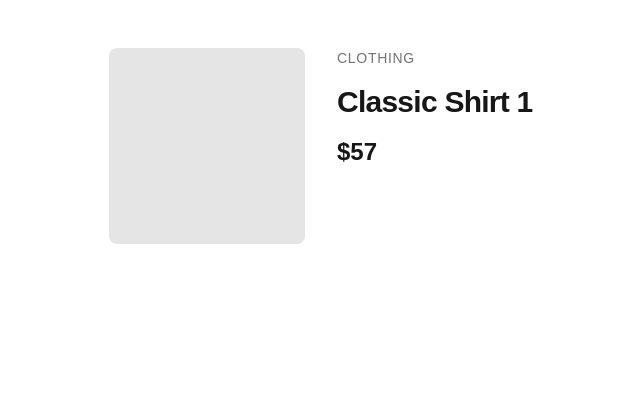
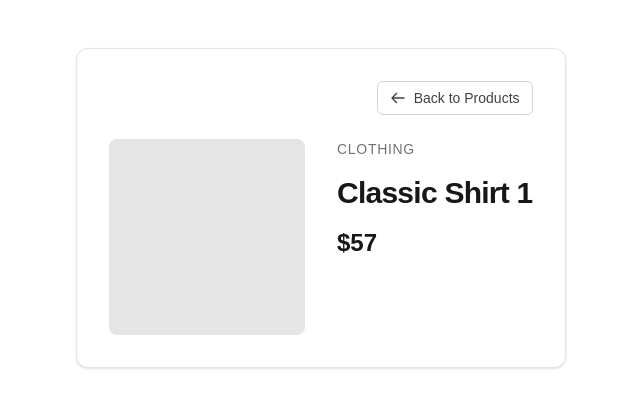
Before and after one commit to meechi27/couture, a Next.js app: page /products/1 in a window 1280 px wide. Shown: the top 408 px of the page, without its empty margins (319-959 px from the left). Built offline with nearby package versions, Linux system fonts and the light colour scheme.

Commit message:
added a back button to listing

```diff
--- a/src/app/products/[id]/page.tsx
+++ b/src/app/products/[id]/page.tsx
@@ -1,16 +1,14 @@
+import Link from "next/link";
 import { mockProducts } from "../mock-products";
 import { notFound } from "next/navigation";
 
-interface ProductDetailsProps{
-    params : Promise<{id : string}>
+interface ProductDetailsProps {
+    params: Promise<{ id: string }>;
 }
 
-
-
-export default async function ProductDetails({params} : ProductDetailsProps){
-
-    const {id} = await params;
-    const product = mockProducts.find((product)=>product.id === id);
+export default async function ProductDetails({ params }: ProductDetailsProps) {
+    const { id } = await params;
+    const product = mockProducts.find((product) => product.id === id);
 
     if (!product) {
         notFound();
@@ -18,6 +16,30 @@ export default async function ProductDetails({params} : ProductDetailsProps){
 
     return (
         <main className="max-w-4xl mx-auto px-4 py-12">
+            <div className="rounded-xl border border-neutral-200 bg-white p-6 shadow-sm sm:p-8">
+                <div className="mb-6 flex justify-end">
+                    <Link
+                        href="/products"
+                        className="inline-flex items-center gap-2 rounded-md border border-neutral-300 px-3 py-1.5 text-sm font-medium text-neutral-700 transition-colors hover:bg-neutral-100 hover:text-neutral-900"
+                    >
+                        <svg
+                            xmlns="http://www.w3.org/2000/svg"
+                            className="h-4 w-4"
+                            fill="none"
+                            viewBox="0 0 24 24"
+                            stroke="currentColor"
+                            strokeWidth={2}
+                        >
+                            <path
+                                strokeLinecap="round"
+                                strokeLinejoin="round"
+                                d="M10 19l-7-7m0 0l7-7m-7 7h18"
+                            />
+                        </svg>
+                        Back to Products
+                    </Link>
+                </div>
+
                 <div className="grid grid-cols-1 md:grid-cols-2 gap-8 items-start">
                     <div className="aspect-square bg-neutral-200 rounded-lg w-full" />
 
@@ -33,6 +55,7 @@ export default async function ProductDetails({params} : ProductDetailsProps){
                         </p>
                     </div>
                 </div>
+            </div>
         </main>
     );
 }
```
Lines whose indentation alone changed are shown as unchanged.
